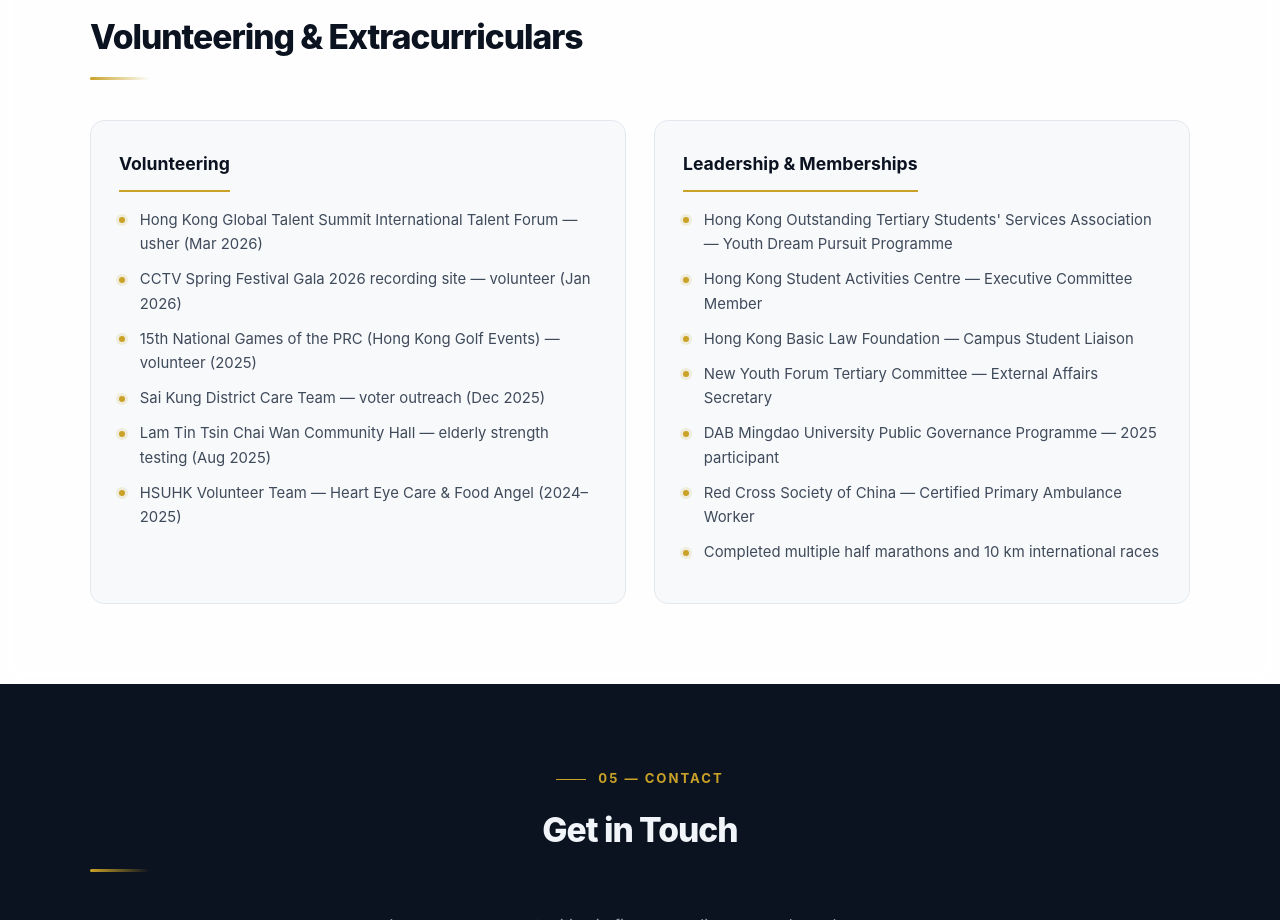
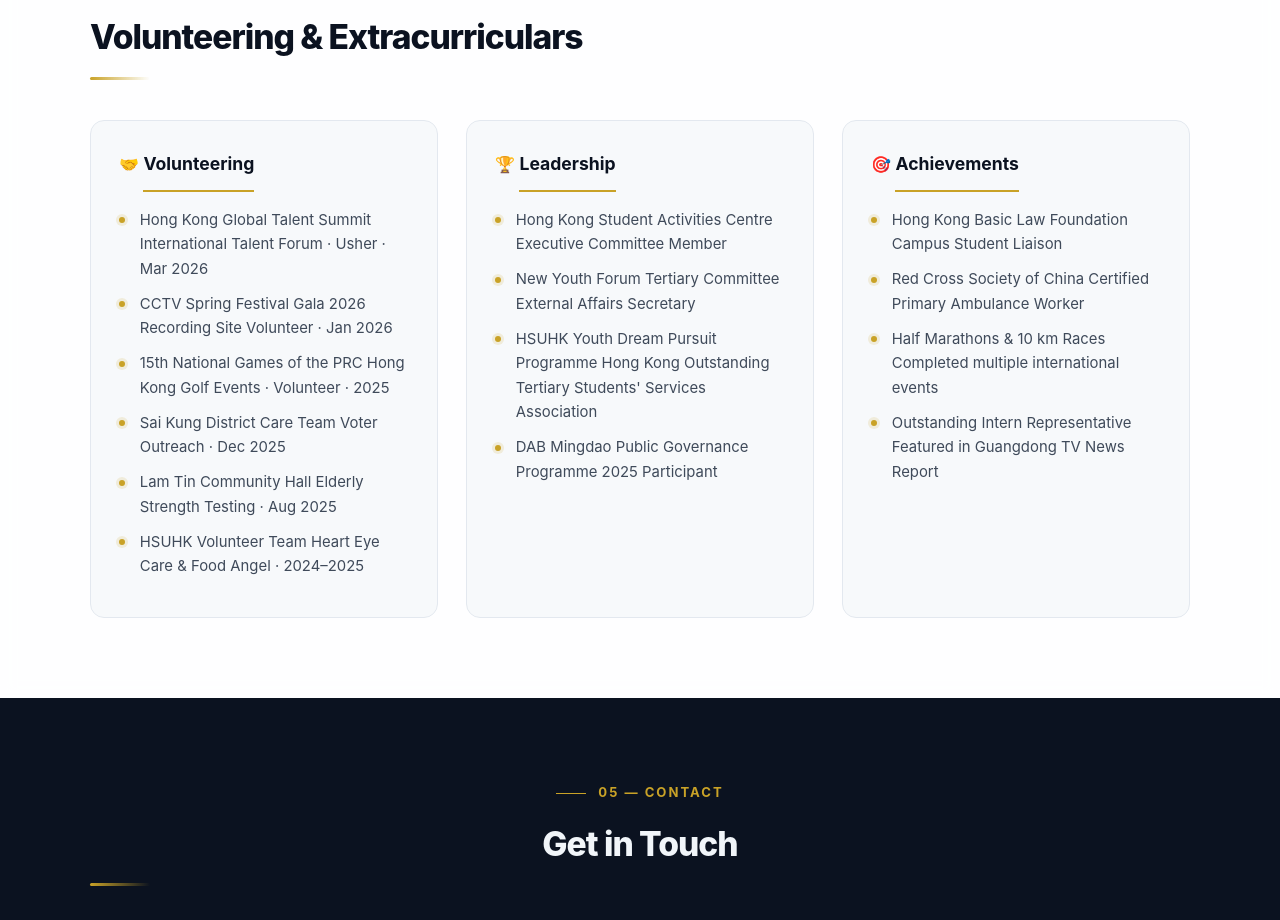
Before and after one commit to s236865/Bing-Sing-LAU.github.io, a plain HTML site: page index.html in a window 1280 px wide. Shown: the part 3810-4730 px from the top of the page. Drawn offline with Linux system fonts and the light colour scheme.

Commit message:
Update index.html

```diff
--- a/index.html
+++ b/index.html
@@ -205,34 +205,97 @@
     </div>
   </section>
 
+  <!-- ===== ACTIVITIES (全新设计) ===== -->
   <section id="activities" class="section section-alt">
     <div class="section-inner">
       <p class="section-label">04 — Activities</p>
       <h2 class="section-title">Volunteering & Extracurriculars</h2>
+
       <div class="act-grid">
+
         <div class="act-card">
-          <h3>Volunteering</h3>
-          <ul>
-            <li>Hong Kong Global Talent Summit International Talent Forum — usher (Mar 2026)</li>
-            <li>CCTV Spring Festival Gala 2026 recording site — volunteer (Jan 2026)</li>
-            <li>15th National Games of the PRC (Hong Kong Golf Events) — volunteer (2025)</li>
-            <li>Sai Kung District Care Team — voter outreach (Dec 2025)</li>
-            <li>Lam Tin Tsin Chai Wan Community Hall — elderly strength testing (Aug 2025)</li>
-            <li>HSUHK Volunteer Team — Heart Eye Care & Food Angel (2024–2025)</li>
+          <div class="act-head">
+            <span class="act-icon">🤝</span>
+            <h3>Volunteering</h3>
+          </div>
+          <ul class="act-list">
+            <li>
+              <span class="act-title">Hong Kong Global Talent Summit</span>
+              <span class="act-meta">International Talent Forum · Usher · Mar 2026</span>
+            </li>
+            <li>
+              <span class="act-title">CCTV Spring Festival Gala 2026</span>
+              <span class="act-meta">Recording Site Volunteer · Jan 2026</span>
+            </li>
+            <li>
+              <span class="act-title">15th National Games of the PRC</span>
+              <span class="act-meta">Hong Kong Golf Events · Volunteer · 2025</span>
+            </li>
+            <li>
+              <span class="act-title">Sai Kung District Care Team</span>
+              <span class="act-meta">Voter Outreach · Dec 2025</span>
+            </li>
+            <li>
+              <span class="act-title">Lam Tin Community Hall</span>
+              <span class="act-meta">Elderly Strength Testing · Aug 2025</span>
+            </li>
+            <li>
+              <span class="act-title">HSUHK Volunteer Team</span>
+              <span class="act-meta">Heart Eye Care & Food Angel · 2024–2025</span>
+            </li>
           </ul>
         </div>
+
         <div class="act-card">
-          <h3>Leadership & Memberships</h3>
-          <ul>
-            <li>Hong Kong Outstanding Tertiary Students' Services Association — Youth Dream Pursuit Programme</li>
-            <li>Hong Kong Student Activities Centre — Executive Committee Member</li>
-            <li>Hong Kong Basic Law Foundation — Campus Student Liaison</li>
-            <li>New Youth Forum Tertiary Committee — External Affairs Secretary</li>
-            <li>DAB Mingdao University Public Governance Programme — 2025 participant</li>
-            <li>Red Cross Society of China — Certified Primary Ambulance Worker</li>
-            <li>Completed multiple half marathons and 10 km international races</li>
+          <div class="act-head">
+            <span class="act-icon">🏆</span>
+            <h3>Leadership</h3>
+          </div>
+          <ul class="act-list">
+            <li>
+              <span class="act-title">Hong Kong Student Activities Centre</span>
+              <span class="act-meta">Executive Committee Member</span>
+            </li>
+            <li>
+              <span class="act-title">New Youth Forum Tertiary Committee</span>
+              <span class="act-meta">External Affairs Secretary</span>
+            </li>
+            <li>
+              <span class="act-title">HSUHK Youth Dream Pursuit Programme</span>
+              <span class="act-meta">Hong Kong Outstanding Tertiary Students' Services Association</span>
+            </li>
+            <li>
+              <span class="act-title">DAB Mingdao Public Governance Programme</span>
+              <span class="act-meta">2025 Participant</span>
+            </li>
           </ul>
         </div>
+
+        <div class="act-card">
+          <div class="act-head">
+            <span class="act-icon">🎯</span>
+            <h3>Achievements</h3>
+          </div>
+          <ul class="act-list">
+            <li>
+              <span class="act-title">Hong Kong Basic Law Foundation</span>
+              <span class="act-meta">Campus Student Liaison</span>
+            </li>
+            <li>
+              <span class="act-title">Red Cross Society of China</span>
+              <span class="act-meta">Certified Primary Ambulance Worker</span>
+            </li>
+            <li>
+              <span class="act-title">Half Marathons & 10 km Races</span>
+              <span class="act-meta">Completed multiple international events</span>
+            </li>
+            <li>
+              <span class="act-title">Outstanding Intern Representative</span>
+              <span class="act-meta">Featured in Guangdong TV News Report</span>
+            </li>
+          </ul>
+        </div>
+
       </div>
     </div>
   </section>
```
